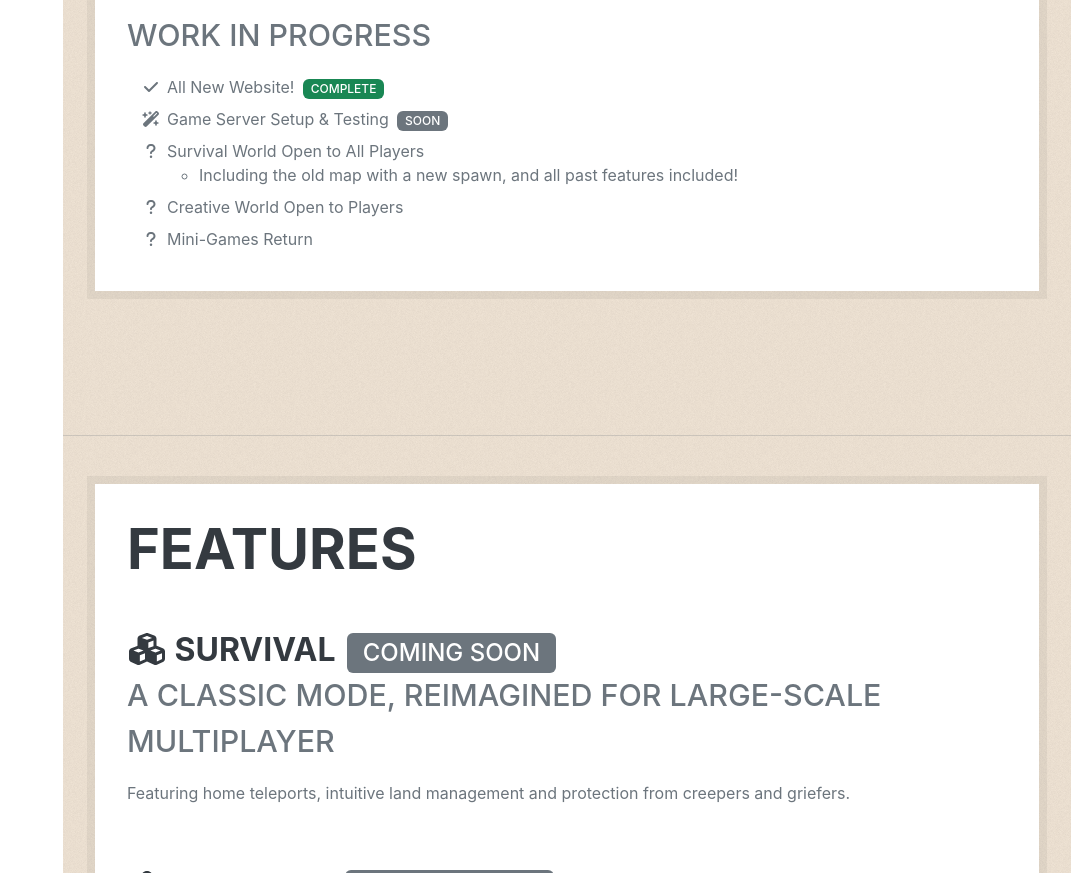
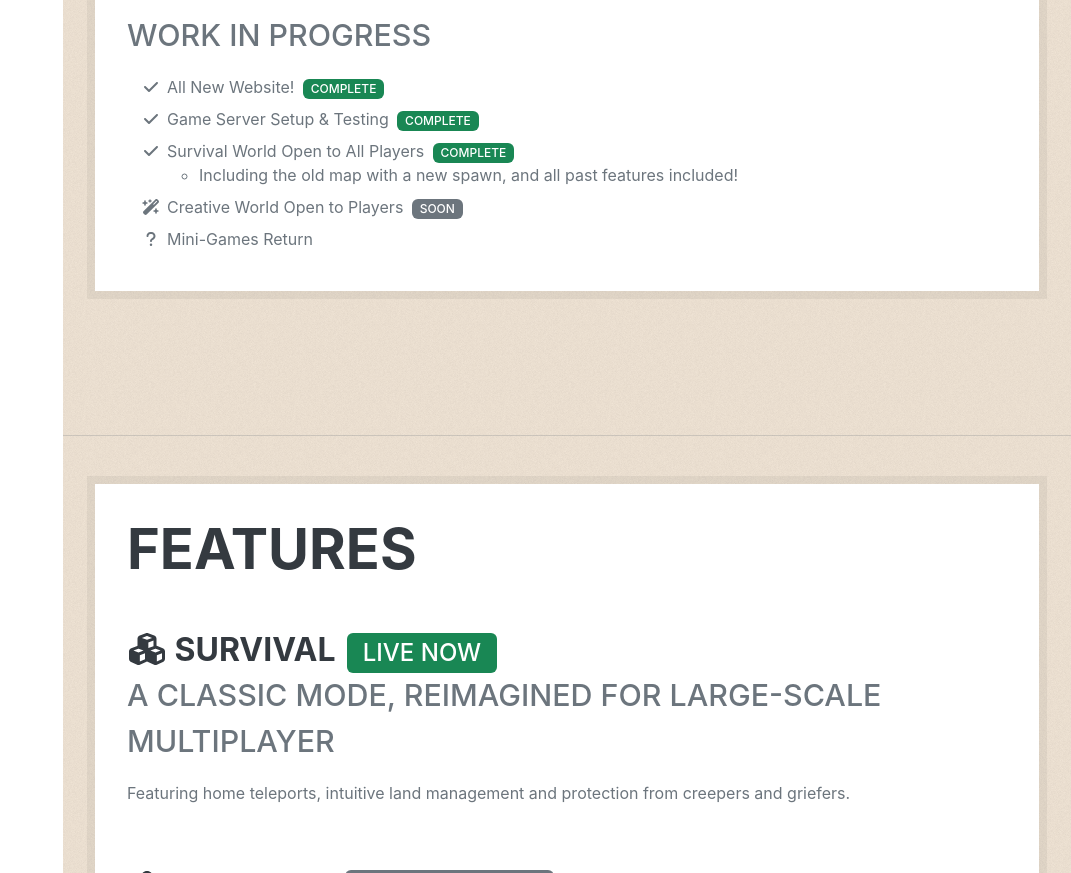
Before and after one commit to WMCAlliance/WMCAlliance.github.io, a plain HTML site: page index.html in a window 1280 px wide. Shown: the part 1173-2046 px from the top of the page, without its empty margins (209-1280 px from the left). Drawn offline with nearby package versions, Linux system fonts and the light colour scheme; no server answers; a web font is replaced by a local one.

Commit message:
Server is live with Survival

```diff
--- a/index.html
+++ b/index.html
@@ -87,7 +87,7 @@
                         <span class="va-middle user-select-all">play.<span class="text-primary">wma</span>.im</span>
                     </span>
                 </div>
-                <p class="lead mb-4">A public 24/7 Australian-hosted community server. Returning Soon!</p>
+                <p class="lead mb-4">A public 24/7 Australian-hosted community server, playable on both Java and Bedrock.</p>
                 <ul class="list-group list-group-horizontal-md subheading mb-5">
                     <li class="list-group-item px-4">
                         <i class="fas fa-cubes fa-fw me-2"></i>
@@ -131,19 +131,19 @@
                         All New Website! <span class="badge bg-success ms-1">COMPLETE</span>
                     </li>
                     <li class="mb-2">
-                        <span class="fa-li"><i class="fas fa-wand-magic-sparkles"></i></span>
-                        Game Server Setup & Testing <span class="badge bg-secondary ms-1">SOON</span>
+                        <span class="fa-li"><i class="fas fa-check"></i></span>
+                        Game Server Setup & Testing <span class="badge bg-success ms-1">COMPLETE</span>
                     </li>
                     <li class="mb-2">
-                        <span class="fa-li"><i class="fas fa-question"></i></span>
-                        Survival World Open to All Players
+                        <span class="fa-li"><i class="fas fa-check"></i></span>
+                        Survival World Open to All Players <span class="badge bg-success ms-1">COMPLETE</span>
                         <ul>
                             <li>Including the old map with a new spawn, and all past features included!</li>
                         </ul>
                     </li>
                     <li class="mb-2">
-                        <span class="fa-li"><i class="fas fa-question"></i></span>
-                        Creative World Open to Players
+                        <span class="fa-li"><i class="fas fa-wand-magic-sparkles"></i></span>
+                        Creative World Open to Players <span class="badge bg-secondary ms-1">SOON</span>
                     </li>
                     <li class="mb-2">
                         <span class="fa-li"><i class="fas fa-question"></i></span>
@@ -162,7 +162,7 @@
                         <h3 class="mb-0">
                             <i class="fas fa-cubes fa-fw"></i>
                             <span>Survival</span>
-                            <span class="badge bg-secondary ms-1">COMING SOON</span>
+                            <span class="badge bg-success ms-1">LIVE NOW</span>
                         </h3>
                         <div class="subheading mb-3">A classic mode, reimagined for large-scale multiplayer</div>
                         <p>Featuring home teleports, intuitive land management and protection from creepers and
```
